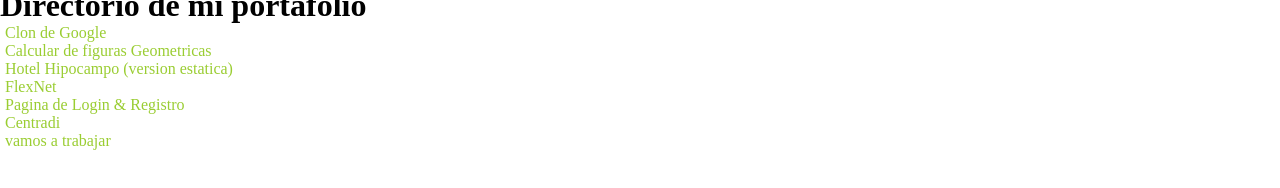
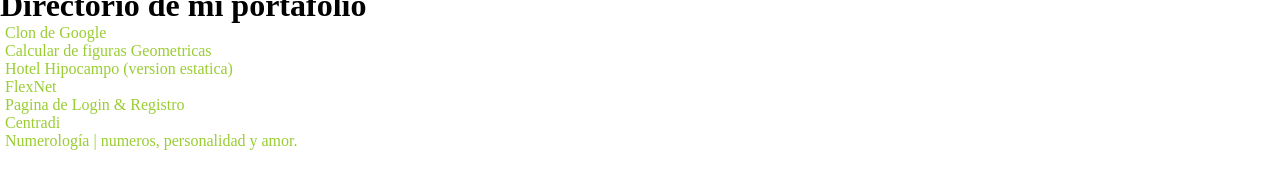
Before and after one commit to LuchoMorla/portafolio, a plain HTML site: page index.html in a window 1280 px wide. Shown: the part 78-266 px from the top of the page. Drawn offline with Linux system fonts and the light colour scheme.

Commit message:
agregue el ancla del proyecto de numerologia

```diff
--- a/index.html
+++ b/index.html
@@ -29,7 +29,7 @@
             <li class="main-item"><a href="https://luchomorla.github.io/Flexnet/">FlexNet</a></li>
             <li class="main-item"><a href="https://luchomorla.github.io/login-y-registro/">Pagina de Login & Registro</a></li>
             <li class="main-item"><a href="https://centradi.com/">Centradi</a></li>
-            <li class="main-item"><a href="">vamos a trabajar</a></li>
+            <li class="main-item"><a href="https://eloquent-kalam-13c5fe.netlify.app/">Numerología | numeros, personalidad y amor.</a></li>
             <li class="main-item"><a href=""></a></li>
         </ol>
     </main>
```
